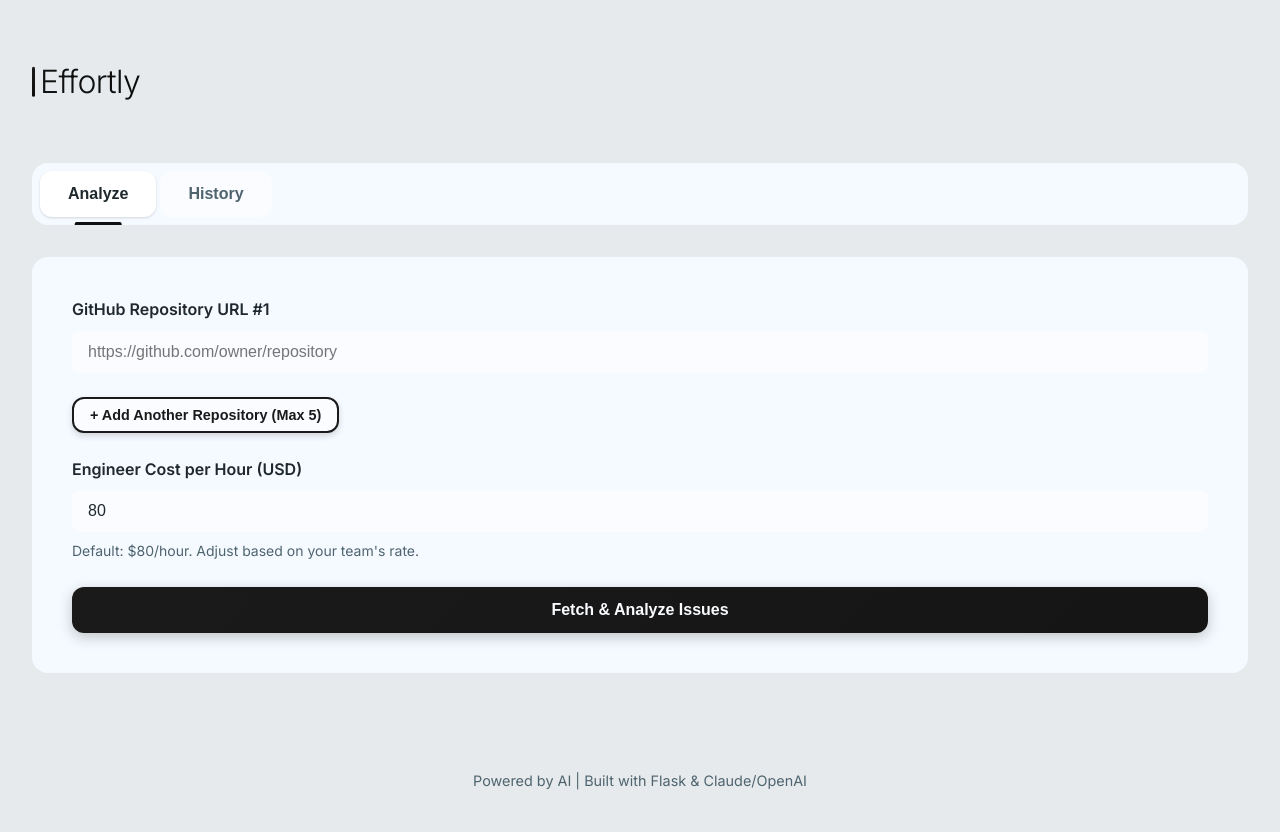
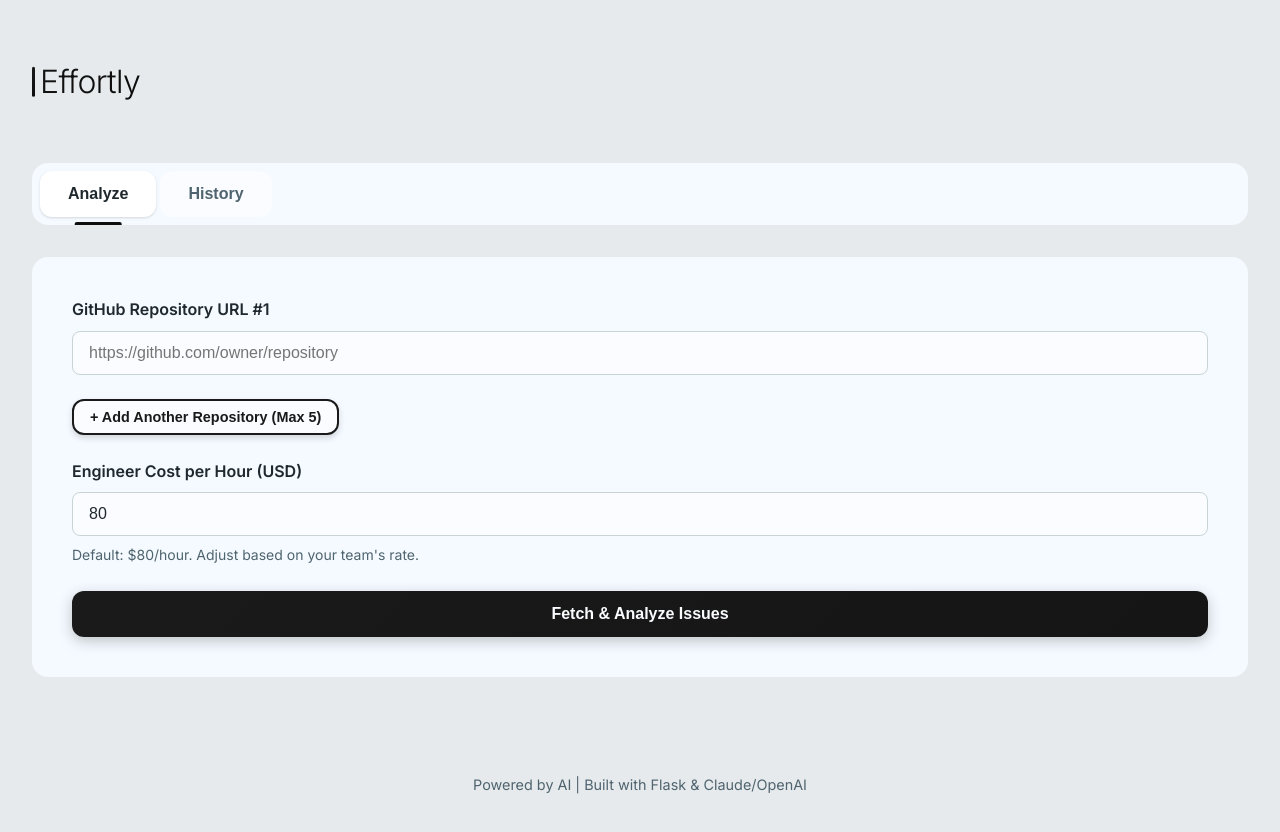
Before and after one commit to ayush1599/Issue-Estimator, a plain HTML site: page static/index.html in a window 1280 px wide. Drawn offline with Linux system fonts and the light colour scheme; no server answers.

Commit message:
style(forms): add visible input borders and clearer focus ring

```diff
--- a/static/styles.css
+++ b/static/styles.css
@@ -290,7 +290,7 @@ body {
     padding: 0.75rem 1rem;
     font-size: 1rem;
     background: var(--layer-2);  /* Layer 2 - Interactive */
-    border: none;
+    border: 1px solid var(--border-color);
     border-radius: 8px;
     transition: all 0.2s;
     color: var(--text-primary);
@@ -303,7 +303,8 @@ body {
 .input-group input:focus {
     outline: none;
     background: var(--layer-3);  /* Layer 3 - Focus */
-    box-shadow: 0 0 0 3px rgba(10, 10, 10, 0.1);
+    border-color: var(--border-focus);
+    box-shadow: inset 0 1px 0 rgba(255,255,255,0.15), 0 0 0 3px rgba(26, 26, 26, 0.10);
 }
 
 /* Buttons */
```
